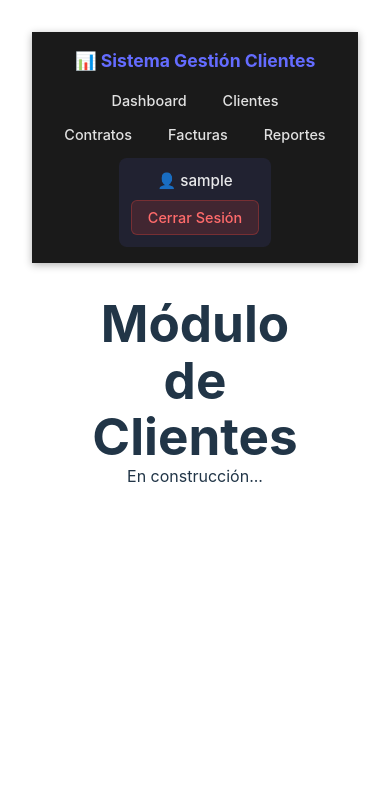
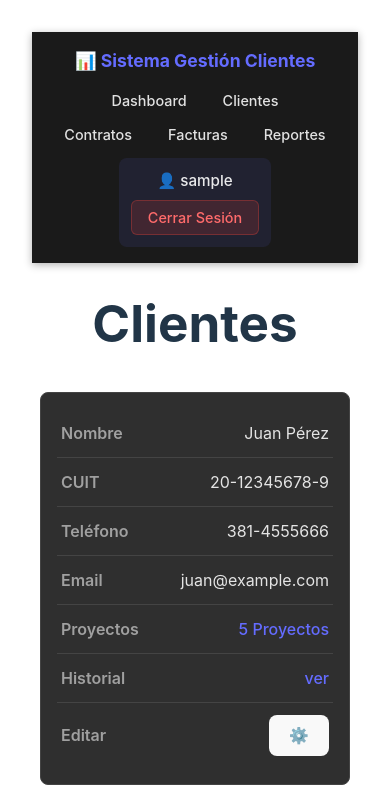
Before and after one commit to josxbovi/TFI-AdmRec-Front, a React (Vite) app: page /clientes in a window 390 px wide. Shown: the top 799 px of the page. Built offline with nearby package versions, Linux system fonts and the light colour scheme; no server answers; sample sign-in values are in the browser's storage.

Commit message:
Anadida feature tabla de clientes El componente de tabla es reutilizable

```diff
--- a/src/App.jsx
+++ b/src/App.jsx
@@ -6,6 +6,7 @@ import Home from './pages/Home'
 import About from './pages/About'
 import Login from './pages/Login'
 import Dashboard from './pages/Dashboard'
+import ClientPage from './pages/ClientPage'
 import './App.css'
 
 function App() {
@@ -34,10 +35,9 @@ function App() {
               path="/clientes"
               element={
                 <ProtectedRoute>
-                  <div style={{ padding: '2rem', textAlign: 'center' }}>
-                    <h1>Módulo de Clientes</h1>
-                    <p>En construcción...</p>
-                  </div>
+
+                  <ClientPage />
+
                 </ProtectedRoute>
               }
             />
--- /dev/null
+++ b/src/components/Table/Table.css
@@ -0,0 +1,109 @@
+/*
+ * Corrected Styles for the reusable Table component.
+ */
+
+/* Main container for the table */
+.custom-table-container {
+  background-color: #2f2f2f;
+  border-radius: 8px;
+  padding: 1.5rem;
+  box-shadow: 0 2px 8px rgba(0, 0, 0, 0.2);
+  overflow-x: auto;
+}
+
+/* Header container styles */
+.table-header-container {
+  border-bottom: 1px solid #4f4f4f;
+  padding-bottom: 0.5rem;
+  margin-bottom: 0.5rem;
+  display: flex ;
+  flex-direction: row;
+  justify-content: space-between;
+  align-items: flex-start;
+}
+
+.table-header-item {
+  color: #a0a0a0;
+  font-weight: 600;
+  text-transform: uppercase;
+  font-size: 0.75rem;
+  letter-spacing: 0.5px;
+  text-align: left;
+}
+
+/* Row container styles */
+.table-row-container {
+  border-bottom: 1px solid #444;
+  transition: background-color 0.2s;
+  display: flex ;
+  flex-direction: row;
+  justify-content: space-between;
+  align-items: center
+
+}
+
+.table-row-container:last-child {
+  border-bottom: none;
+}
+
+.table-row-container:hover {
+  background-color: #3a3a3a;
+}
+
+/* Cell styles */
+.table-cell {
+  color: rgba(255, 255, 255, 0.87);
+  display: flex;
+  align-items: center;
+}
+
+/* --- Responsive Design --- */
+@media (max-width: 768px) {
+  .custom-table-container {
+    padding: 0.5rem;
+    background-color: transparent;
+    box-shadow: none;
+  }
+
+  .table-header-container {
+    display: none;
+  }
+
+  .table-row-container {
+    display: block;
+    border: 1px solid #444;
+    border-radius: 8px;
+    margin-bottom: 1rem;
+    padding: 1rem;
+    background-color: #2f2f2f;
+  }
+
+  .table-row-container:hover {
+    background-color: #2f2f2f;
+  }
+
+  /* This is the flex container for the row */
+  .table-row-container.flex {
+    display: block;
+  }
+
+  .table-cell {
+    display: flex;
+    justify-content: space-between;
+    padding: 0.75rem 0.25rem;
+    border-bottom: 1px solid #444;
+    text-align: right;
+  }
+
+  .table-cell:last-child {
+    border-bottom: none;
+  }
+
+  .table-cell::before {
+    content: attr(data-label);
+    font-weight: 600;
+    text-align: left;
+    color: #a0a0a0;
+    padding-right: 1rem;
+  }
+}
--- /dev/null
+++ b/src/components/Table/Table.jsx
@@ -0,0 +1,26 @@
+// Table.jsx (Componente principal y reutilizable)
+import { TableHeader } from "./TableHeader";
+import { TableRow } from "./TableRow";
+import './Table.css';
+
+export const Table = ({ columns, data, className = "" }) => {
+  if (!data || data.length === 0) {
+    return <div className="text-gray-500 p-4">No hay datos para mostrar.</div>;
+  }
+
+  return (
+    <div className={`custom-table-container w-[912px] ${className}`}>
+
+      {/* 1. Cabecera de la tabla */}
+      <TableHeader columns={columns} />
+
+      {/* 2. Filas de la tabla: Iteramos sobre los datos */}
+      <div className="table-body">
+        {data.map((item, rowIndex) => (
+          // Pasamos el objeto de datos (item) y la configuración de las columnas (columns)
+          <TableRow key={rowIndex} item={item} columns={columns} />
+        ))}
+      </div>
+    </div>
+  );
+};
--- /dev/null
+++ b/src/components/Table/TableHeader.jsx
@@ -0,0 +1,20 @@
+// TableHeader.jsx
+// Recibe la prop 'columns' que es un array de configuraciones
+export const TableHeader = ({ columns }) => {
+  return (
+    <div className="table-header-container flex items-center justify-between relative self-stretch w-full flex-[0_0_auto] mb-2 font-medium border-b border-gray-300 pb-2">
+      {columns.map((col, index) => (
+        <div
+          key={index}
+          className={`table-header-item text-sm p-2 ${
+            col.headerClassName || ""
+          }`}
+          style={{ flexBasis: col.width, flexShrink: 0 }}
+        >
+          {/* Muestra el título definido en la configuración */}
+          {col.header}
+        </div>
+      ))}
+    </div>
+  );
+};
--- /dev/null
+++ b/src/components/Table/TableRow.jsx
@@ -0,0 +1,31 @@
+// TableRow.jsx
+// Recibe un objeto de datos (item) y la configuración de las columnas (columns)
+export const TableRow = ({ item, columns }) => {
+  return (
+    <div className="table-row-container flex items-center justify-between relative self-stretch w-full flex-[0_0_auto] py-2 border-b border-gray-100">
+      {columns.map((col, index) => {
+        // Obtenemos el valor de la propiedad especificada en 'accessor' (ej: item['nombre'])
+        const cellValue = item[col.accessor];
+
+        // Renderizado condicional si se proporciona una función de renderizado
+        // Esto permite crear "Link item", "Edit Colum", etc.
+        const content = col.Cell
+          ? col.Cell({ value: cellValue, row: item })
+          : cellValue;
+
+        return (
+          <div
+            key={index}
+            className={`table-cell text-sm p-2 ${
+              col.cellClassName || ""
+            }`}
+            data-label={col.header}
+            style={{ flexBasis: col.width, flexShrink: 0 }}
+          >
+            {content}
+          </div>
+        );
+      })}
+    </div>
+  );
+};
--- /dev/null
+++ b/src/pages/ClientPage.jsx
@@ -0,0 +1,40 @@
+import { Table } from "../components/Table/Table";
+import { clientColumns } from "../utils/tableConfigs";
+
+// Datos de prueba
+// TO DO: conectar con el backend para obtener datos reales
+const clientData = [
+  {
+    id: 1,
+    nombre: "Juan Pérez",
+    cuit: "20-12345678-9",
+    telefono: "381-4555666",
+    email: "juan@example.com",
+    proyectos: 5,
+  },
+  {
+    id: 2,
+    nombre: "Ana Gómez",
+    cuit: "27-98765432-1",
+    telefono: "381-4777888",
+    email: "ana@example.net",
+    proyectos: 2,
+  },
+  // ... más datos
+];
+
+const ClientPage = () => {
+  return (
+    <div>
+      <h1
+        className="text-[32px] font-light mb-[35px]"
+        style={{ padding: "2rem", textAlign: "center" }}
+      >
+        Clientes
+      </h1>
+      <Table columns={clientColumns} data={clientData} />
+    </div>
+  );
+};
+
+export default ClientPage;
--- /dev/null
+++ b/src/utils/tableConfigs.jsx
@@ -0,0 +1,65 @@
+import React from 'react';
+
+/**
+ * Configuración de columnas para la Tabla de Clientes.
+ * Cada objeto define una columna:
+ * - header: El texto que se mostrará en la cabecera.
+ * - accessor: La clave del objeto de datos (data) de donde se extrae el valor.
+ * - Cell (Opcional): Una función para renderizar contenido personalizado (ej. enlaces, botones).
+ */
+export const clientColumns = [
+  {
+    header: "Nombre",
+    accessor: "nombre",
+    width: "15%",
+  },
+  {
+    header: "CUIT",
+    accessor: "cuit",
+    width: "15%",
+  },
+  {
+    header: "Teléfono",
+    accessor: "telefono",
+    width: "15%",
+  },
+  {
+    header: "Email",
+    accessor: "email",
+    width: "15%",
+  },
+  {
+    header: "Proyectos",
+    accessor: "proyectos",
+    width: "15%",
+    // Renderiza el valor como un enlace (Link item)
+    Cell: ({ value, row }) => (
+      <a
+        href={`/clientes/${row.id}/proyectos`}
+        className="text-blue-600 hover:underline"
+      >
+        {value} Proyectos
+      </a>
+    ),
+  },
+  {
+    header: "Historial",
+    accessor: "historial",
+    width: "15%",
+    // Renderiza un enlace genérico de "Historial"
+    Cell: () => (
+      <a href="/historial" className="text-blue-600 hover:underline">
+        ver
+      </a>
+    ),
+  },
+  {
+    header: "Editar",
+    accessor: "editar",
+    width: "10%",
+    // Renderiza un botón o ícono para editar
+    Cell: () => (
+      <button className="text-gray-500 hover:text-gray-900">⚙️</button>
+    ),
+  },
+];
```
